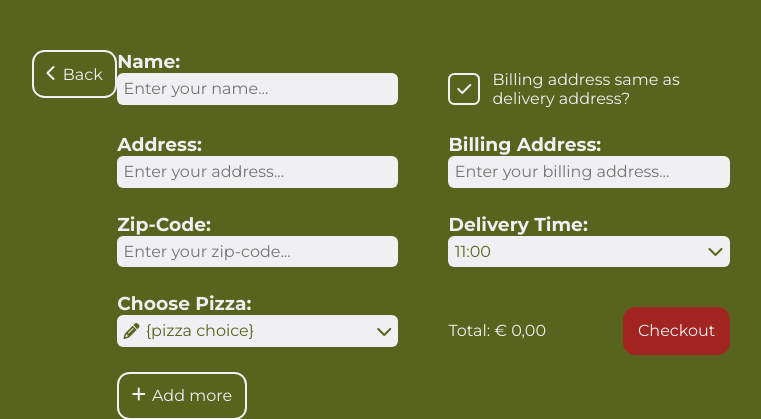
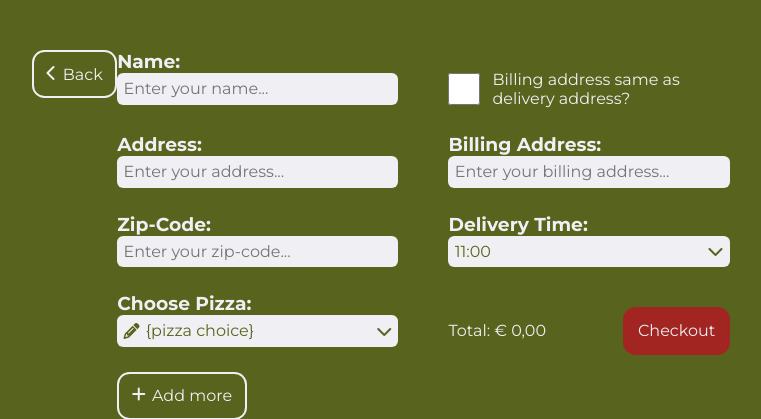
Before and after one commit to NexaDevInc/Mario-and-Luigi-s-pizzeria, a Flask app: template templates/delivery.html in a window 1280 px wide. Shown: the part 125-544 px from the top of the page, without its empty margins (288-1049 px from the left). Run offline with Flask 3, Linux system fonts and the light colour scheme; the template is opened without the code that fills it, so the values that code supplies are empty; some libraries are stand-ins or nearby versions.

Commit message:
Made the checkbox work and let changed the styling based on if the checkbox. Also made the address and billing address inputs work based on the checkbox.

```diff
--- a/static/css/styles_delivery.css
+++ b/static/css/styles_delivery.css
@@ -162,7 +162,7 @@ button:hover {
     justify-content: space-between;
 }
 
-input {
+input:not([type='checkbox']) {
     all: unset;
     padding: 6.25px;
     border-radius: 6.25px;
@@ -186,16 +186,12 @@ select {
     cursor: pointer;
 }
 
-#address-same-checkbox {
+#checkbox {
     width: 31.5px;
     height: 31.5px;
     aspect-ratio: 1;
     border-radius: 6.25px;
-    display: flex;
-    justify-content: center;
-    align-items: center;
-    border: 2px solid var(--color1);
-    cursor: pointer;
+    accent-color: var(--color3);
 }
 
 #pizza-editting-modal-aligner {
--- a/static/js/functions_delivery.js
+++ b/static/js/functions_delivery.js
@@ -5,3 +5,40 @@ generateTimeSlots(openingTime, closingTime).forEach(slot => {
     option.textContent = `${slot.time}`;
     deliveryTimeSlotSelect.appendChild(option);
 });
+
+const checkbox = document.getElementById('checkbox');
+const address = document.getElementById('address');
+const billingAddress = document.getElementById('billing-address');
+const billingAddressLabel = document.getElementById('billing-address-label');
+let tempBillingAddress = '';
+
+address.addEventListener('input', () => {
+    if (checkbox.checked) {
+        billingAddress.value = address.value;
+    }
+});
+
+billingAddress.addEventListener('input', () => {
+    if (checkbox.checked) {
+        billingAddress.disabled = true;
+    } else {
+        tempBillingAddress = billingAddress.value;
+        billingAddress.disabled = false;
+    }
+});
+
+checkbox.addEventListener('click', () => {
+    if (checkbox.checked) {
+        billingAddressLabel.style.color = '#a1a1a1';
+        billingAddress.style.color = '#616161';
+        billingAddress.style.backgroundColor = '#a1a1a1';
+        billingAddress.value = address.value;
+        billingAddress.disabled = true;
+    } else {
+        billingAddressLabel.style.color = '#F0EFF4';
+        billingAddress.style.color = '#58641D';
+        billingAddress.style.backgroundColor = '#F0EFF4';
+        billingAddress.value = tempBillingAddress;
+        billingAddress.disabled = false;
+    }
+});
--- a/templates/delivery.html
+++ b/templates/delivery.html
@@ -162,13 +162,11 @@
                             </button>
                         </div>
                         <div id="address-same-input" role="checkbox" aria-checked="false">
-                            <div id="address-same-checkbox">
-                                <i id="address-same-checkbox-icon" class="fa-solid fa-check"></i>
-                            </div>
-                            Billing address same as delivery address?
+                            <input type="checkbox" id="checkbox">
+                            <label for="address-same-checkbox">Billing address same as delivery address?</label>
                         </div>
                         <div id="billing-address-input">
-                            <Label for="billing-address">
+                            <Label for="billing-address" id="billing-address-label">
                                 <h3>
                                     Billing Address:
                                 </h3>
@@ -182,9 +180,7 @@
                                 </h3>
                             </Label>
                             <div id="delivery-time-group">
-                                <select id="delivery-time" name="delivery-time">
-
-                                </select>
+                                <select id="delivery-time" name="delivery-time"></select>
                                 <i class="fa-solid fa-chevron-down"></i>
                             </div>
                         </div>
```
